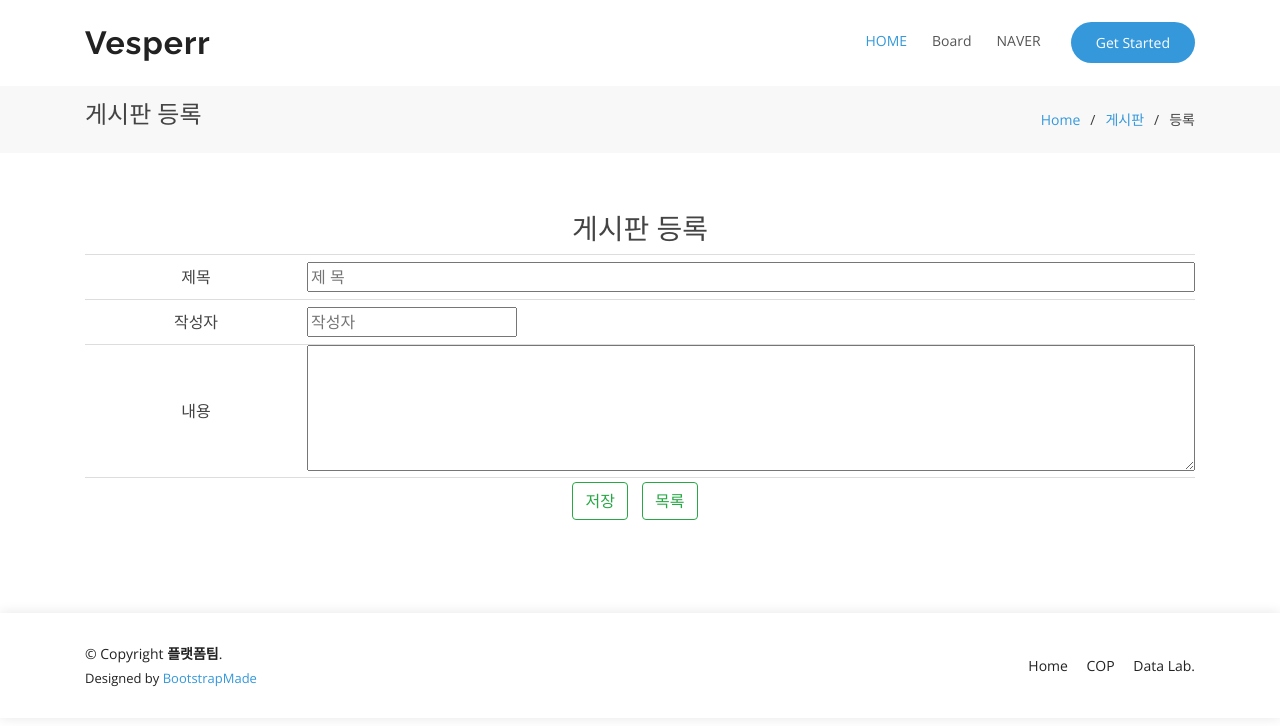
After one commit to dkstjdwns114/django_mysql_board, a Django app: template templates/board_write.html in a window 1280 px wide. The commit adds this page. Shown: the top 726 px of the page. Run offline with Django 3.2, Linux system fonts and the light colour scheme; the template is opened without the code that fills it, so the values that code supplies are empty; some libraries are stand-ins or nearby versions.

Commit message:
Make Board Create

```diff
--- a/board/urls.py
+++ b/board/urls.py
@@ -4,4 +4,6 @@ from django.urls import path
 urlpatterns = [
     path('', views.home, name="home"),
     path('board', views.board, name="board"),
+    path('board_write', views.board_write, name="board_write"),
+    path('board_insert', views.board_insert, name="board_insert"),
 ]
--- a/templates/board_list.html
+++ b/templates/board_list.html
@@ -57,7 +57,7 @@
                         <td width="12%" align="right" style="padding:5px 0;">
                             <a href="/board_view?b_no={{ i.b_no }}" class="btn btn-outline-success">보기</a>
                             <a href="/board_delete?b_no={{ i.b_no }}" class="btn btn-outline-success">삭제</a>
-                            <a href="javascript:alert('연습해 보세요...'); class="btn btn-outline-success">Ajax삭제</a>
+                            <a href="javascript:alert('연습해 보세요...');" class="btn btn-outline-success">Ajax삭제</a>
                         </td>
                     </tr>
                 </table>
--- /dev/null
+++ b/templates/board_write.html
@@ -0,0 +1,71 @@
+
+{% extends "base.html" %}
+{% load static %}
+
+{% block scripts %}
+    {{ block.super }}
+    <script src="{% static 'js/home.js' %}"></script>
+{% endblock %}
+
+{% block body %}
+
+{% include "navbar.html" %}
+
+    <main id="main">
+
+        <!-- ======= Breadcrumbs ======= -->
+        <section id="breadcrumbs" class="breadcrumbs">
+          <div class="container">
+
+            <div class="d-flex justify-content-between align-items-center">
+              <h4>게시판 등록</h4>
+              <ol>
+                <li><a href="index.html">Home</a></li>
+                <li><a href="/board">게시판</a></li>
+                <li>등록</li>
+              </ol>
+            </div>
+
+          </div>
+        </section><!-- End Breadcrumbs -->
+
+        <!-- ======= Services Section ======= -->
+        <section id="services" class="services">
+          <div class="container">
+
+            <div class="section-title" data-aos="fade-up">
+                <h3>게시판 등록</h3>
+
+                <form action="/board_insert" id="frmBoard">
+                    <table border="0" cellpadding="0" cellspacing="0" width="100%">
+                        <tr style="height:45px;border-top:solid 1px #dddddd;">
+                            <td width="20%" align="center">제목</td>
+                            <td width="80%" align="left"><input type="input" placeholder="제 목" name="b_title" style="width:100%;"></td>
+                        </tr>
+                        <tr style="height:45px;border-top:solid 1px #dddddd;">
+                            <td width="20%" align="center">작성자</td>
+                            <td width="80%" align="left"><input type="input" placeholder="작성자" name="b_writer"></td>
+                        </tr>
+                        <tr style="height:45px;border-top:solid 1px #dddddd;">
+                            <td width="20%" align="center">내용</td>
+                            <td width="80%" align="left"><textarea name="b_note" style="width:100%;" rows="5"></textarea></td>
+                        </tr>
+                        <tr style="height:45px;border-top:solid 1px #dddddd;" align="center">
+                            <td width="100%" colspan="2">
+                                <button class="btn btn-outline-success my-2 my-sm-0" style="margin-right:10px;" onclick="javascript:document.getElementById('frmBoard').submit();">저장</button>
+                                <button class="btn btn-outline-success my-2 my-sm-0" style="margin-right:10px;" onclick="location.href='/board'">목록</button>
+                            </td>
+                        </tr>
+                    </table>
+                </form>
+
+            </div>
+
+          </div>
+        </section><!-- End Services Section -->
+
+    </main><!-- End #main -->
+
+    {% include "footer.html" %}
+
+{% endblock %}
```
Also changed, not shown: board/views.py (+15 -1 lines).
